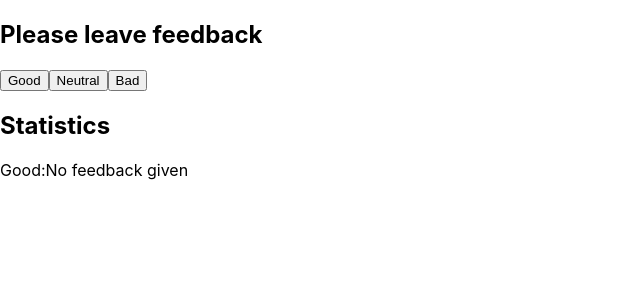
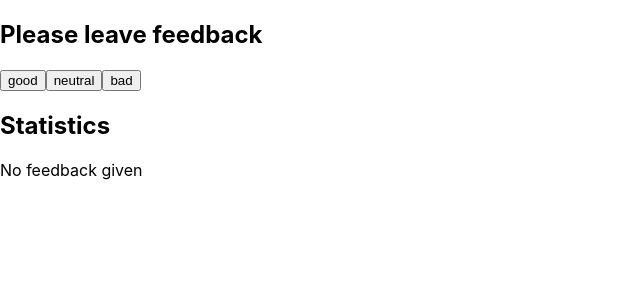
Before and after one commit to frandrew90/goit-react-hw-02-feedback, a React (Create React App) app: page / in a window 1280 px wide. Shown: the top 300 px of the page, without its empty margins (0-640 px from the left). Built offline with nearby package versions, Linux system fonts and the light colour scheme.

Commit message:
made HW without PropTypes and Styles

```diff
--- a/src/Components/App.js
+++ b/src/Components/App.js
@@ -1,4 +1,5 @@
 import React, { Component } from 'react';
+import FeedbackOptions from './feedbackOptions/FeedbackOptions';
 import Notification from './notification/Notification';
 
 import Section from './section/Section';
@@ -36,11 +37,14 @@ class App extends Component {
   render() {
     const totalFeedback = this.countTotalFeedback();
     const positivePercentage = this.countPositiveFeedbackPercentage();
+    const options = Object.keys(this.state);
+    // console.log(options);
 
     return (
       <>
         <Section title="Please leave feedback">
-          <button type="button" name="good" onClick={this.addFeedback}>
+          <FeedbackOptions addFeedback={this.addFeedback} options={options} />
+          {/* <button type="button" name="good" onClick={this.addFeedback}>
             Good
           </button>
           <button type="button" name="neutral" onClick={this.addFeedback}>
@@ -48,7 +52,7 @@ class App extends Component {
           </button>
           <button type="button" name="bad" onClick={this.addFeedback}>
             Bad
-          </button>
+          </button> */}
         </Section>
         <Section title="Statistics">
           {totalFeedback !== 0 ? (
--- /dev/null
+++ b/src/Components/feedbackOptions/FeedbackOptions.js
@@ -0,0 +1,15 @@
+import React from 'react';
+
+const FeedbackOptions = ({ addFeedback, options }) => {
+  return (
+    <>
+      {options.map(option => (
+        <button type="button" name={option} onClick={addFeedback}>
+          {option}
+        </button>
+      ))}
+    </>
+  );
+};
+
+export default FeedbackOptions;
--- a/src/Components/notification/Notification.js
+++ b/src/Components/notification/Notification.js
@@ -1,7 +1,7 @@
 import React from 'react';
 
 const Notification = ({ message }) => {
-  return <p>Good:{message}</p>;
+  return <p>{message}</p>;
 };
 
 export default Notification;
```
Also changed, not shown: src/Components/feedback/Feedback.js (deleted).
